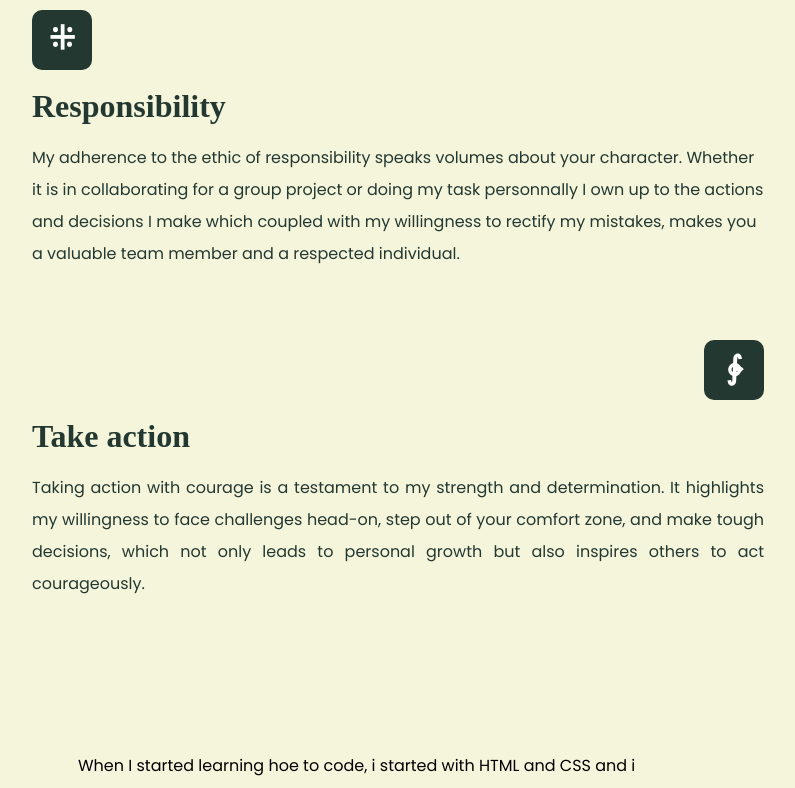
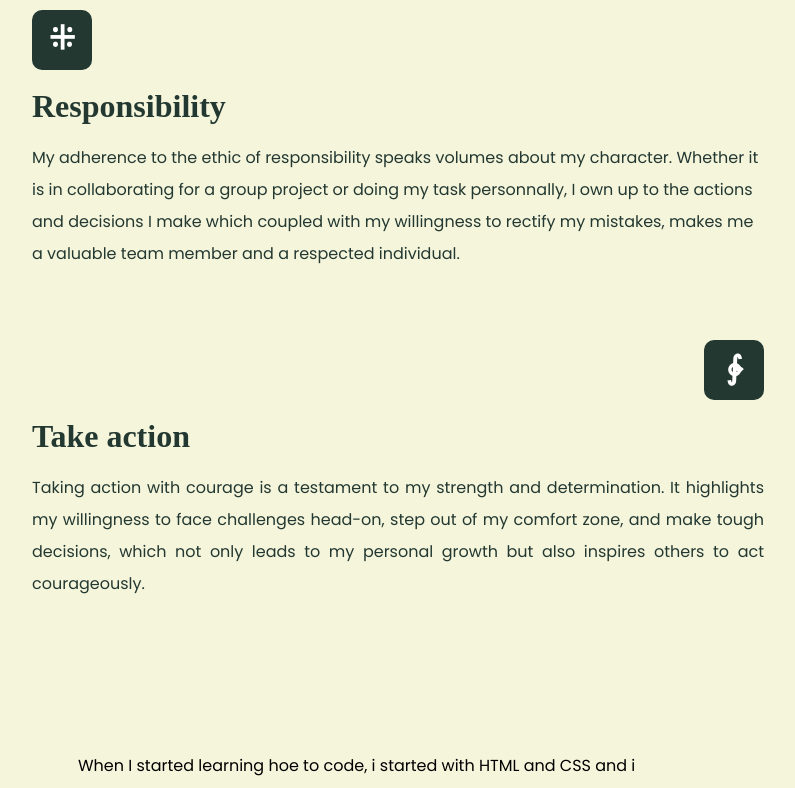
Before and after one commit to Savio09/fortunedeclan, a React (Create React App) app: page /about in a window 1280 px wide. Shown: the part 3313-4101 px from the top of the page, without its empty margins (242-1037 px from the left). Built offline with nearby package versions, Linux system fonts and the light colour scheme; a web font is replaced by a local one.

Commit message:
Grammatical error fix

```diff
--- a/src/component/About.js
+++ b/src/component/About.js
@@ -96,7 +96,7 @@ const About = ({ title, subtitle }) => {
             <p>
               In my UI/UX design and volunteering works. I embody empathy. For
               me, it's about understanding users' needs for intuitive designs
-              and acknowledging the struggles of those you help, fostering
+              and acknowledging the struggles of those I help, fostering
               meaningful connections and impactful solutions.
             </p>
           </div>
@@ -105,10 +105,11 @@ const About = ({ title, subtitle }) => {
             <h1 className="name">Responsibility</h1>
             <p>
               My adherence to the ethic of responsibility speaks volumes about
-              your character. Whether it is in collaborating for a group project
-              or doing my task personnally I own up to the actions and decisions
-              I make which coupled with my willingness to rectify my mistakes,
-              makes you a valuable team member and a respected individual.
+              my character. Whether it is in collaborating for a group project
+              or doing my task personnally, I own up to the actions and
+              decisions I make which coupled with my willingness to rectify my
+              mistakes, makes me a valuable team member and a respected
+              individual.
             </p>
           </div>
           <div className="ethic grid-4">
@@ -117,9 +118,9 @@ const About = ({ title, subtitle }) => {
             <p>
               Taking action with courage is a testament to my strength and
               determination. It highlights my willingness to face challenges
-              head-on, step out of your comfort zone, and make tough decisions,
-              which not only leads to personal growth but also inspires others
-              to act courageously.
+              head-on, step out of my comfort zone, and make tough decisions,
+              which not only leads to my personal growth but also inspires
+              others to act courageously.
             </p>
           </div>
         </div>
```
